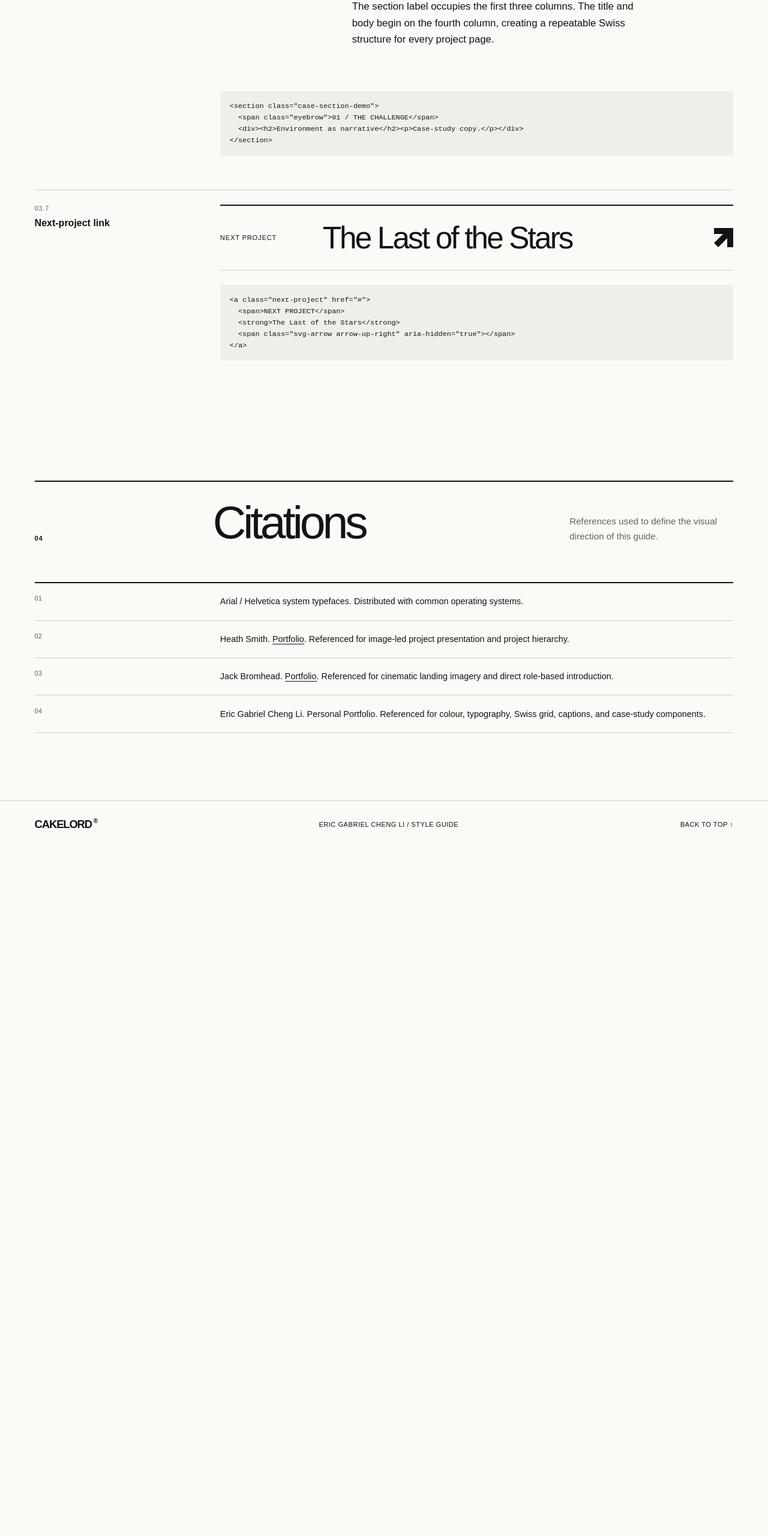
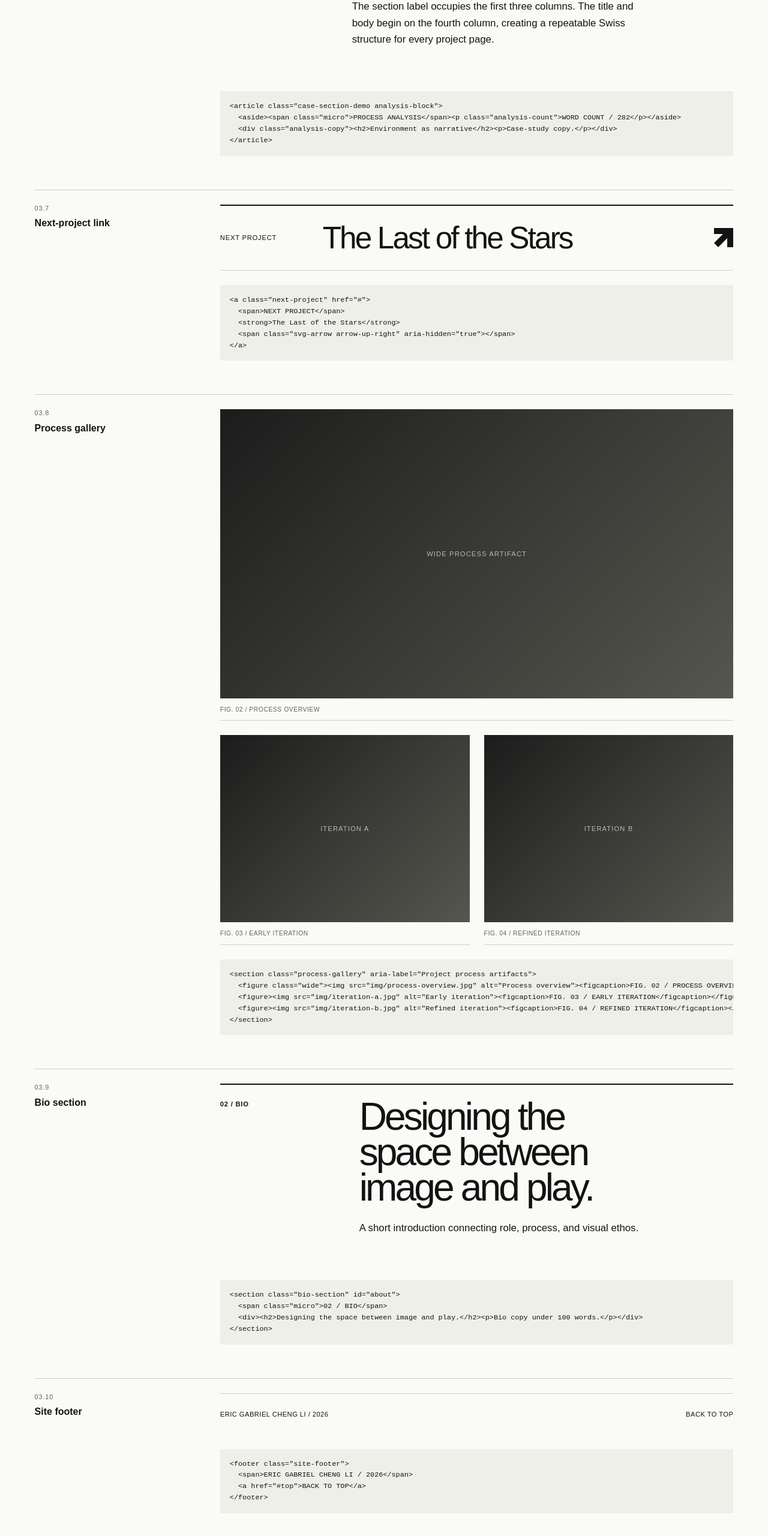
Before and after one commit to Cakelord1919/iat-339-p3-repo, a plain HTML site: page style-guide.html in a window 1280 px wide. Shown: the part 7034-9594 px from the top of the page at 60% size. Before the commit the page ends 8447 px from the top, so only its background shows below. Drawn offline with Linux system fonts and the light colour scheme.

Commit message:
Align production pages with style guide components

```diff
--- a/css/main.css
+++ b/css/main.css
@@ -133,6 +133,16 @@ main { max-width: var(--max); margin: 0 auto; padding: 0 var(--gutter); }
 .next-project strong { font-size: clamp(1.8rem, 4vw, 4rem); font-weight: 500; letter-spacing: -.055em; }
 .next-project > span:last-child { justify-self: end; width: 2rem; height: 2rem; }
 .next-project:hover { padding-left: 1rem; background: var(--yellow); }
+.process-gallery { display: grid; grid-template-columns: repeat(2, minmax(0, 1fr)); gap: 1.5rem; }
+.process-gallery figure { margin: 0; }
+.process-gallery .wide { grid-column: 1 / -1; }
+.process-gallery .figure-placeholder { aspect-ratio: 4 / 3; }
+.process-gallery .wide .figure-placeholder { aspect-ratio: 16 / 9; }
+.process-gallery figcaption { padding: .8rem 0; border-bottom: 1px solid var(--line); color: var(--muted); font-size: .65rem; letter-spacing: .05em; }
+.bio-section { display: grid; grid-template-columns: 3fr 9fr; gap: 1.5rem; padding: 1.5rem 0 3rem; border-top: 2px solid var(--ink); }
+.bio-section h2 { max-width: 13ch; margin: 0 0 1.5rem; font-size: clamp(2.5rem, 5vw, 5rem); font-weight: 500; line-height: .92; letter-spacing: -.06em; }
+.bio-section p { max-width: 42rem; margin: 0; font-size: 1.05rem; line-height: 1.65; }
+.component-footer { padding-left: 0; padding-right: 0; }
 
 .citation-list { list-style: none; margin: 0; padding: 0; border-top: 2px solid var(--ink); }
 .citation-list li { display: grid; grid-template-columns: 3fr 9fr; gap: 1.5rem; padding: 1.2rem 0; border-bottom: 1px solid var(--line); }
@@ -177,6 +187,11 @@ main { max-width: var(--max); margin: 0 auto; padding: 0 var(--gutter); }
   .case-section-demo > div { margin-top: 1.5rem; }
   .next-project { grid-template-columns: 1fr auto; }
   .next-project strong { grid-column: 1 / -1; grid-row: 2; }
+  .process-gallery { grid-template-columns: 1fr; }
+  .process-gallery .wide { grid-column: auto; }
+  .process-gallery .wide .figure-placeholder { aspect-ratio: 4 / 3; }
+  .bio-section { display: block; }
+  .bio-section > span { display: block; margin-bottom: 1.5rem; }
   .citation-list li { grid-template-columns: 2rem 1fr; }
   .site-footer { flex-wrap: wrap; }
   .site-footer > span { order: 3; width: 100%; }
--- a/style-guide.html
+++ b/style-guide.html
@@ -247,10 +247,10 @@
           <span class="eyebrow">01 / THE CHALLENGE</span>
           <div><h2>Environment as narrative</h2><p>The section label occupies the first three columns. The title and body begin on the fourth column, creating a repeatable Swiss structure for every project page.</p></div>
         </div>
-        <pre><code>&lt;section class="case-section-demo"&gt;
-  &lt;span class="eyebrow"&gt;01 / THE CHALLENGE&lt;/span&gt;
-  &lt;div&gt;&lt;h2&gt;Environment as narrative&lt;/h2&gt;&lt;p&gt;Case-study copy.&lt;/p&gt;&lt;/div&gt;
-&lt;/section&gt;</code></pre>
+        <pre><code>&lt;article class="case-section-demo analysis-block"&gt;
+  &lt;aside&gt;&lt;span class="micro"&gt;PROCESS ANALYSIS&lt;/span&gt;&lt;p class="analysis-count"&gt;WORD COUNT / 282&lt;/p&gt;&lt;/aside&gt;
+  &lt;div class="analysis-copy"&gt;&lt;h2&gt;Environment as narrative&lt;/h2&gt;&lt;p&gt;Case-study copy.&lt;/p&gt;&lt;/div&gt;
+&lt;/article&gt;</code></pre>
       </article>
 
       <article class="element element-wide">
@@ -263,6 +263,43 @@
   &lt;strong&gt;The Last of the Stars&lt;/strong&gt;
   &lt;span class="svg-arrow arrow-up-right" aria-hidden="true"&gt;&lt;/span&gt;
 &lt;/a&gt;</code></pre>
+      </article>
+
+      <article class="element element-wide">
+        <div class="element-label"><span>03.8</span><h3>Process gallery</h3></div>
+        <div class="element-demo process-gallery">
+          <figure class="wide"><div class="figure-placeholder"><span>WIDE PROCESS ARTIFACT</span></div><figcaption>FIG. 02 / PROCESS OVERVIEW</figcaption></figure>
+          <figure><div class="figure-placeholder"><span>ITERATION A</span></div><figcaption>FIG. 03 / EARLY ITERATION</figcaption></figure>
+          <figure><div class="figure-placeholder"><span>ITERATION B</span></div><figcaption>FIG. 04 / REFINED ITERATION</figcaption></figure>
+        </div>
+        <pre><code>&lt;section class="process-gallery" aria-label="Project process artifacts"&gt;
+  &lt;figure class="wide"&gt;&lt;img src="img/process-overview.jpg" alt="Process overview"&gt;&lt;figcaption&gt;FIG. 02 / PROCESS OVERVIEW&lt;/figcaption&gt;&lt;/figure&gt;
+  &lt;figure&gt;&lt;img src="img/iteration-a.jpg" alt="Early iteration"&gt;&lt;figcaption&gt;FIG. 03 / EARLY ITERATION&lt;/figcaption&gt;&lt;/figure&gt;
+  &lt;figure&gt;&lt;img src="img/iteration-b.jpg" alt="Refined iteration"&gt;&lt;figcaption&gt;FIG. 04 / REFINED ITERATION&lt;/figcaption&gt;&lt;/figure&gt;
+&lt;/section&gt;</code></pre>
+      </article>
+
+      <article class="element element-wide">
+        <div class="element-label"><span>03.9</span><h3>Bio section</h3></div>
+        <div class="element-demo bio-section">
+          <span class="eyebrow">02 / BIO</span>
+          <div><h2>Designing the space between image and play.</h2><p>A short introduction connecting role, process, and visual ethos.</p></div>
+        </div>
+        <pre><code>&lt;section class="bio-section" id="about"&gt;
+  &lt;span class="micro"&gt;02 / BIO&lt;/span&gt;
+  &lt;div&gt;&lt;h2&gt;Designing the space between image and play.&lt;/h2&gt;&lt;p&gt;Bio copy under 100 words.&lt;/p&gt;&lt;/div&gt;
+&lt;/section&gt;</code></pre>
+      </article>
+
+      <article class="element element-wide">
+        <div class="element-label"><span>03.10</span><h3>Site footer</h3></div>
+        <div class="element-demo">
+          <footer class="site-footer component-footer"><span>ERIC GABRIEL CHENG LI / 2026</span><a href="#top">BACK TO TOP</a></footer>
+        </div>
+        <pre><code>&lt;footer class="site-footer"&gt;
+  &lt;span&gt;ERIC GABRIEL CHENG LI / 2026&lt;/span&gt;
+  &lt;a href="#top"&gt;BACK TO TOP&lt;/a&gt;
+&lt;/footer&gt;</code></pre>
       </article>
     </section>
 
```
Also changed, not shown: index.html (+4 -4 lines), projects/something-lurking.html (+4 -4 lines), projects/the-last-of-the-stars.html (+4 -4 lines), css/site.css, 1 other file.
